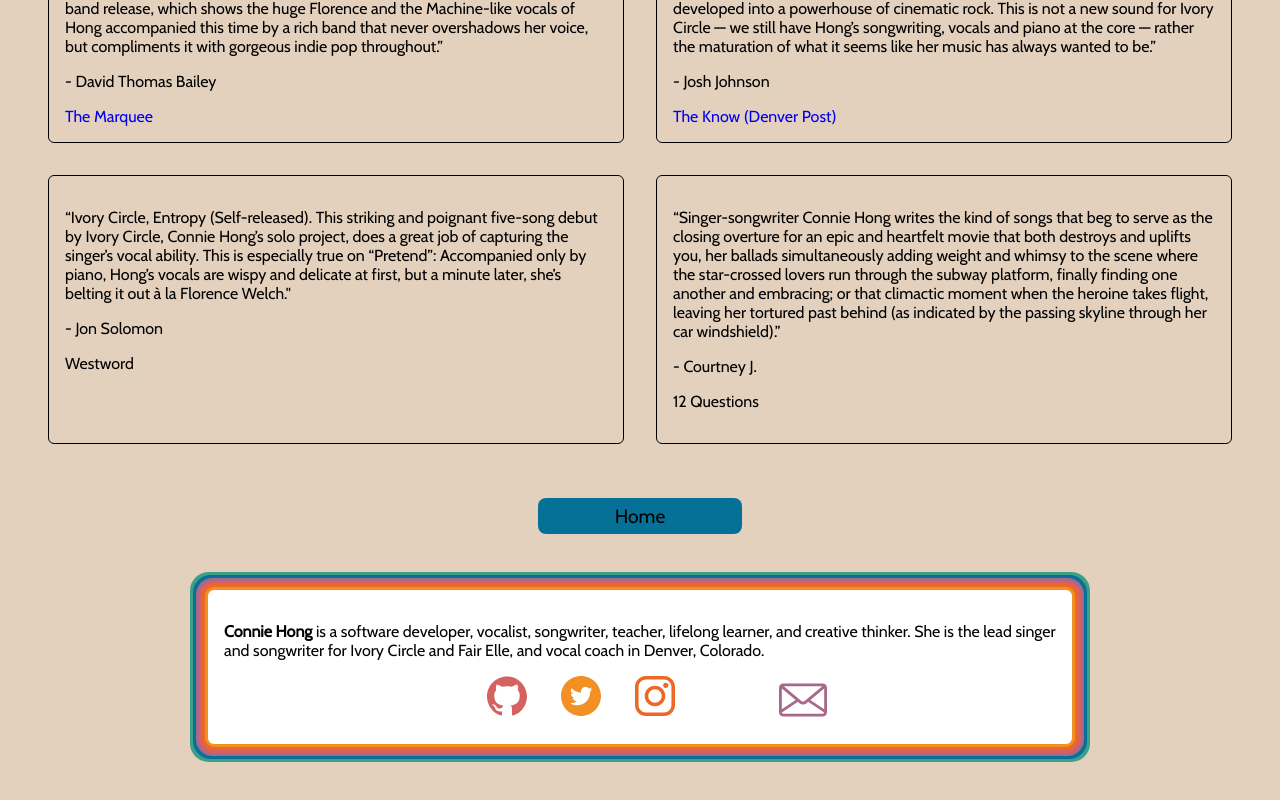
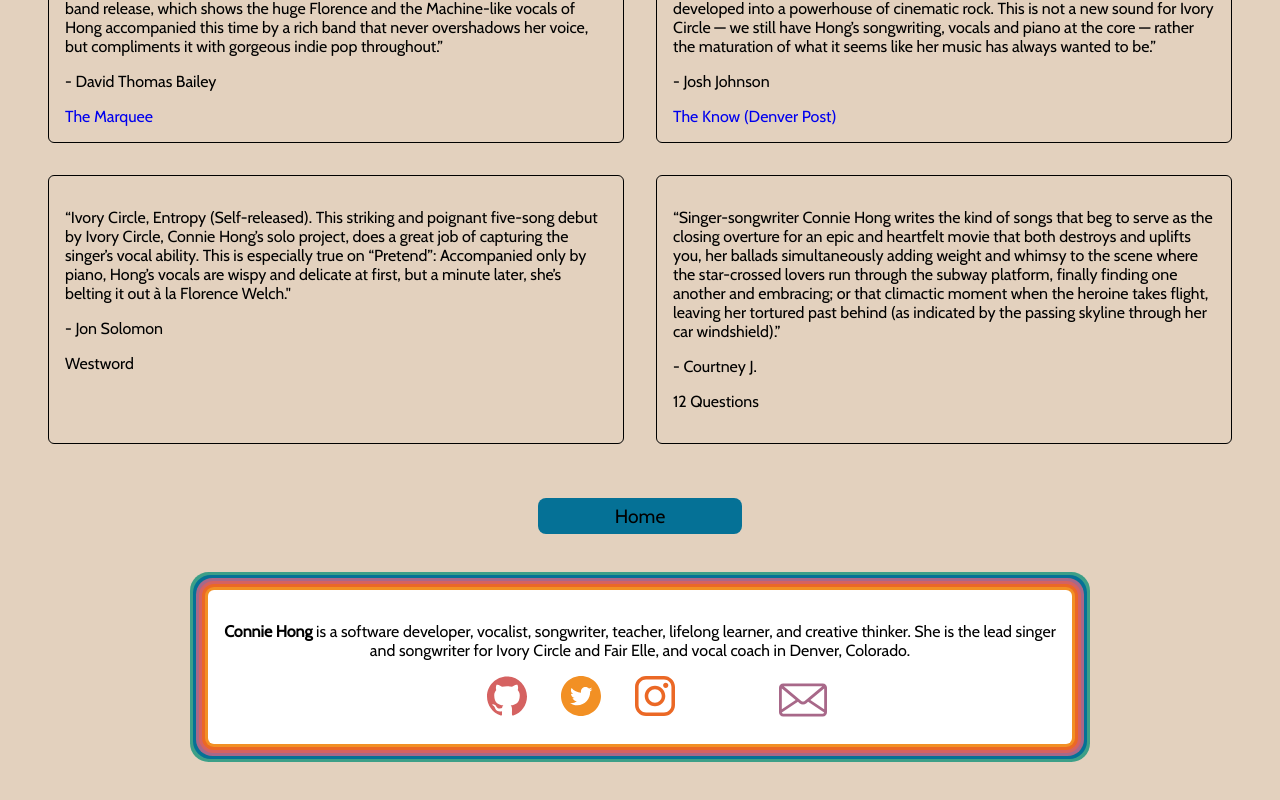
Before and after one commit to conconartist/conconart, a React (Create React App) app: page /press in a window 1280 px wide. Shown: the part 1263-2063 px from the top of the page. Built offline with nearby package versions, Linux system fonts and the light colour scheme.

Commit message:
Add text alignment

```diff
--- a/src/Footer/Footer.js
+++ b/src/Footer/Footer.js
@@ -7,7 +7,7 @@ import Email from '../Email/Email';
 export const Footer = () => {
   return (
     <section className='summaryContainer'>
-      <p><b>Connie Hong</b> is a software developer, vocalist, songwriter, teacher, lifelong learner, and creative thinker.  She is the lead singer and songwriter for Ivory Circle and Fair Elle, and vocal coach in Denver, Colorado.</p>
+      <p className='summaryText'><b>Connie Hong</b> is a software developer, vocalist, songwriter, teacher, lifelong learner, and creative thinker.  She is the lead singer and songwriter for Ivory Circle and Fair Elle, and vocal coach in Denver, Colorado.</p>
       <div className='contactContainer'>
         <div className='socialMediaContainer'>
           <a href='https://github.com/conconartist'><Github /></a>
--- a/src/Footer/Footer.scss
+++ b/src/Footer/Footer.scss
@@ -11,6 +11,10 @@
   width: 20vw;
 }
 
+.summaryText {
+    text-align: -webkit-center;
+}
+
 @media screen and (max-width: 650px) {
 
     .contactContainer {
```
